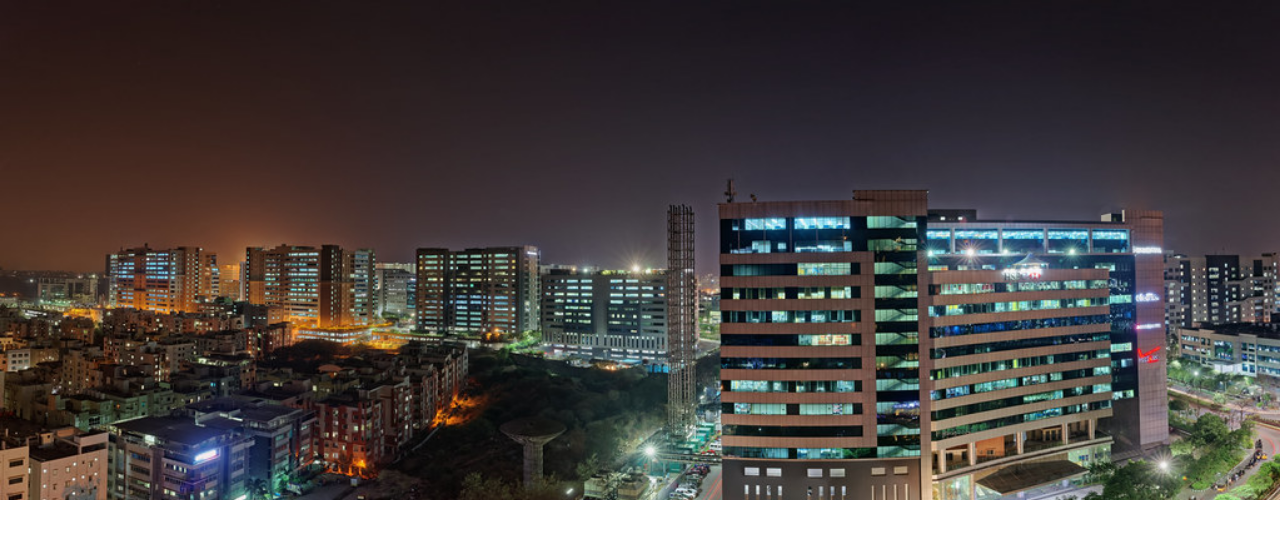
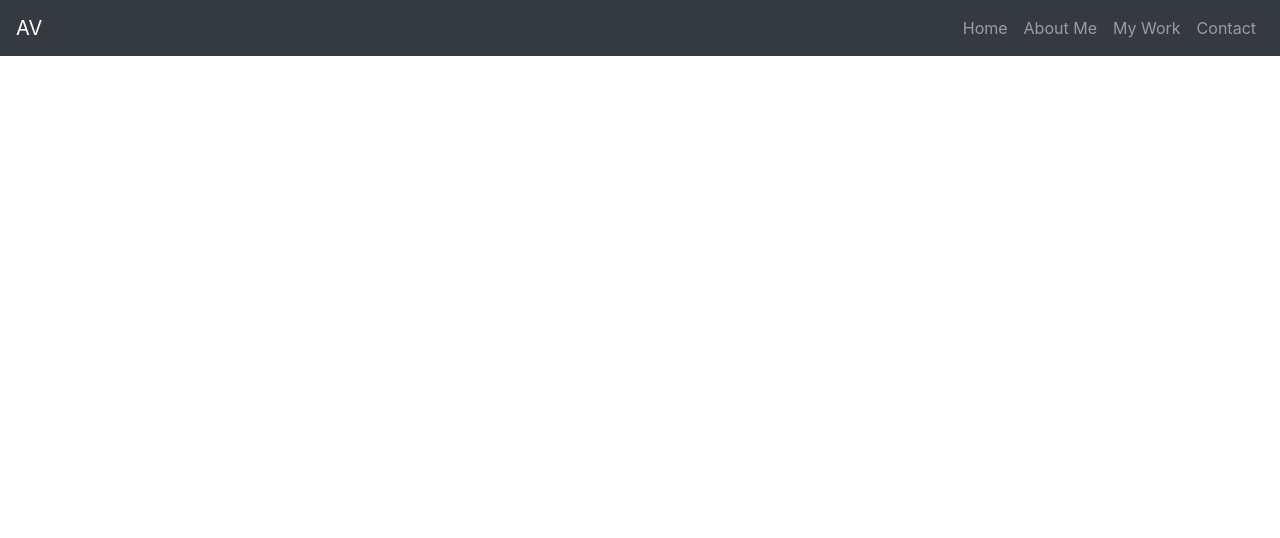
Before and after one commit to CoderAbhishek/portfolio-v1, a website: page index.html in a window 1280 px wide. Drawn offline with nearby package versions, Linux system fonts and the light colour scheme.

Commit message:
navigation bar

```diff
--- a/index.html
+++ b/index.html
@@ -8,9 +8,29 @@
     <link rel="stylesheet" href="style.css">
 </head>
 <body>
+    <nav class="navbar navbar-expand-sm navbar-dark bg-dark">
+        <a href="#" class="navbar-brand">AV</a>
+        <button class="navbar-toggler" data-toggle="collapse" data-target="#navMenu"><span class="navbar-toggler-icon"></span></button>
+        <div class="collapse navbar-collapse" id="navMenu">
+            <ul class="navbar-nav ml-auto">
+                <li class="nav-item">
+                    <a href="#" class="nav-link">Home</a>
+                </li>
+                <li class="nav-item">
+                    <a href="#" class="nav-link">About Me</a>
+                </li>
+                <li class="nav-item">
+                    <a href="#" class="nav-link">My Work</a>
+                </li>
+                <li class="nav-item">
+                    <a href="#" class="nav-link">Contact</a>
+                </li>
+            </ul>
+        </div>
+    </nav>
+    <div class="my-container">
+        <!-- <img src="bg-top.jpg" alt="Clear Sky" class="img-responsive my-image"> -->
 
-    <div class="my-container">
-        <img src="bg-top.jpg" alt="Clear Sky" class="img-responsive my-image">
     </div>
 
     <script src="script.js"></script>
```
